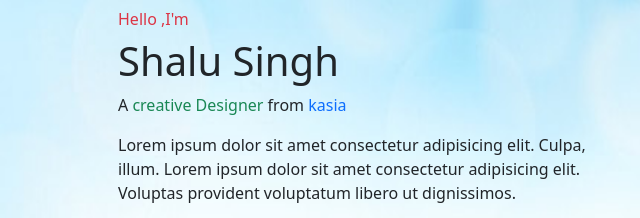
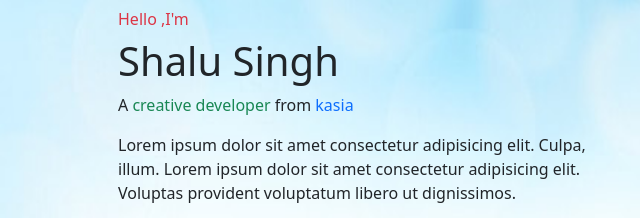
Before and after one commit to shaluwaviz/shalu-portfolio, a plain HTML site: page index.html in a window 1280 px wide. Shown: the part 98-316 px from the top of the page, 0-640 px from the left. Drawn offline with nearby package versions, Linux system fonts and the light colour scheme.

Commit message:
banner update

```diff
--- a/index.html
+++ b/index.html
@@ -68,7 +68,7 @@
                         <div class="text-content">
                             <h6 class="text-danger">Hello ,I'm </h6>
                             <h1>Shalu Singh</h1>
-                            <p>A <span class="text-success">creative Designer</span> from <span
+                            <p>A <span class="text-success">creative developer</span> from <span
                                     class="text-primary">kasia</span> </p>
                             <div class="para-text">
                                 <p>Lorem ipsum dolor sit amet consectetur adipisicing elit. Culpa, illum.
```
